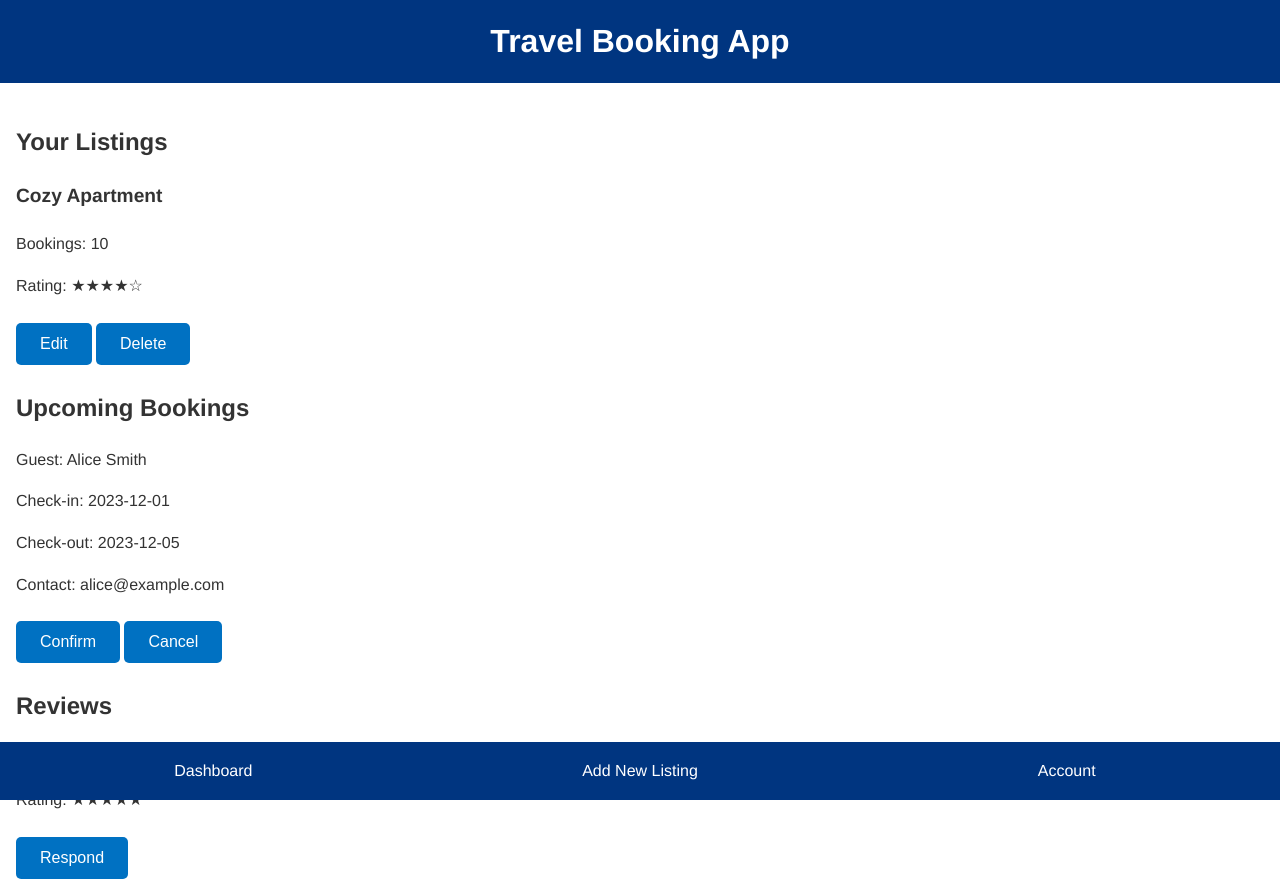
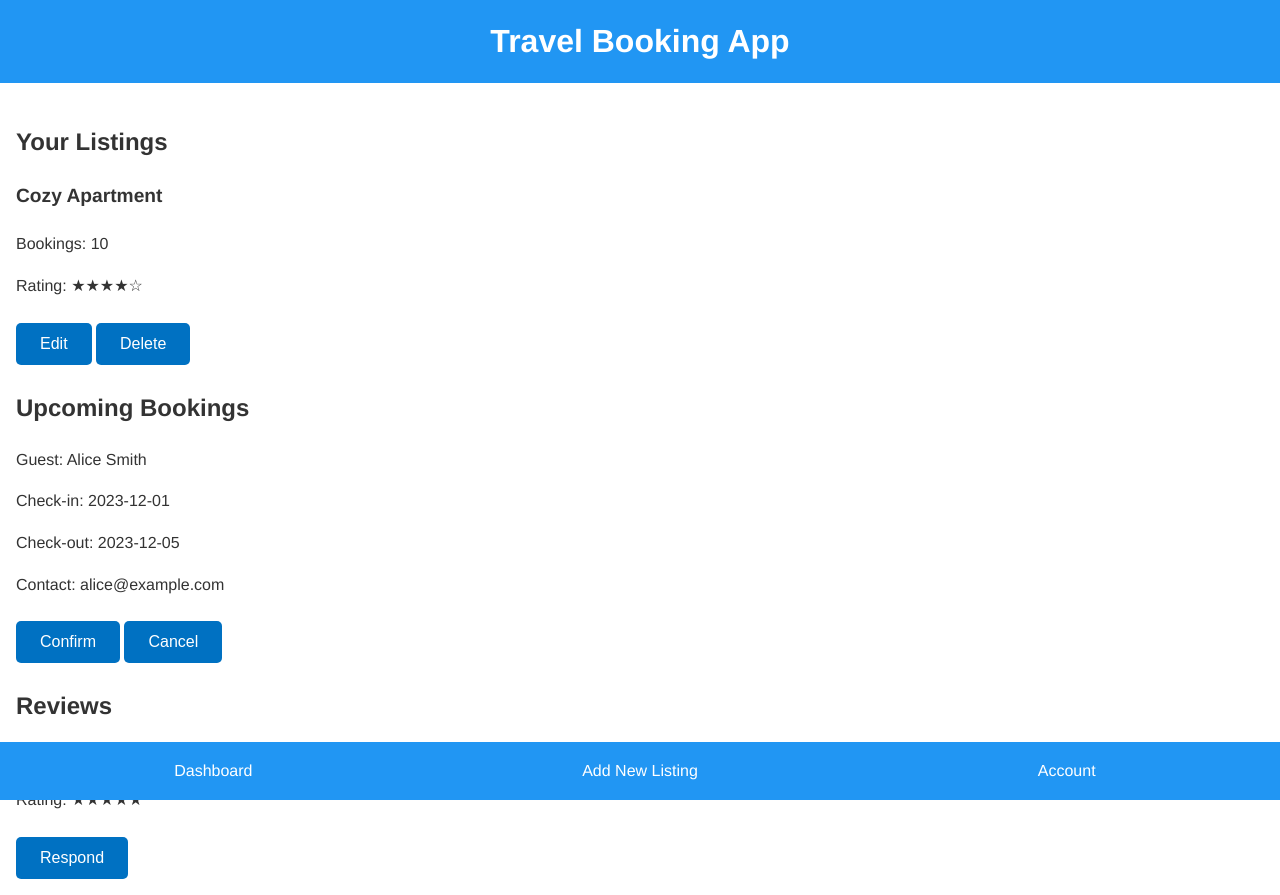
Before and after one commit to UlanKundizbay/travel-booking-app, a plain HTML site: page host.html in a window 1280 px wide. Drawn offline with Linux system fonts and the light colour scheme.

Commit message:
Update style.css

```diff
--- a/css/style.css
+++ b/css/style.css
@@ -7,7 +7,7 @@ body {
 }
 
 header, footer {
-  background-color: #003580;
+  background-color: #2196F3;
   color: white;
   text-align: center;
   padding: 1em 0;
@@ -43,7 +43,7 @@ nav.nav-bottom {
   position: fixed;
   bottom: 0;
   width: 100%;
-  background-color: #003580;
+  background-color: #2196F3;
 }
 
 nav.nav-bottom ul {
```
